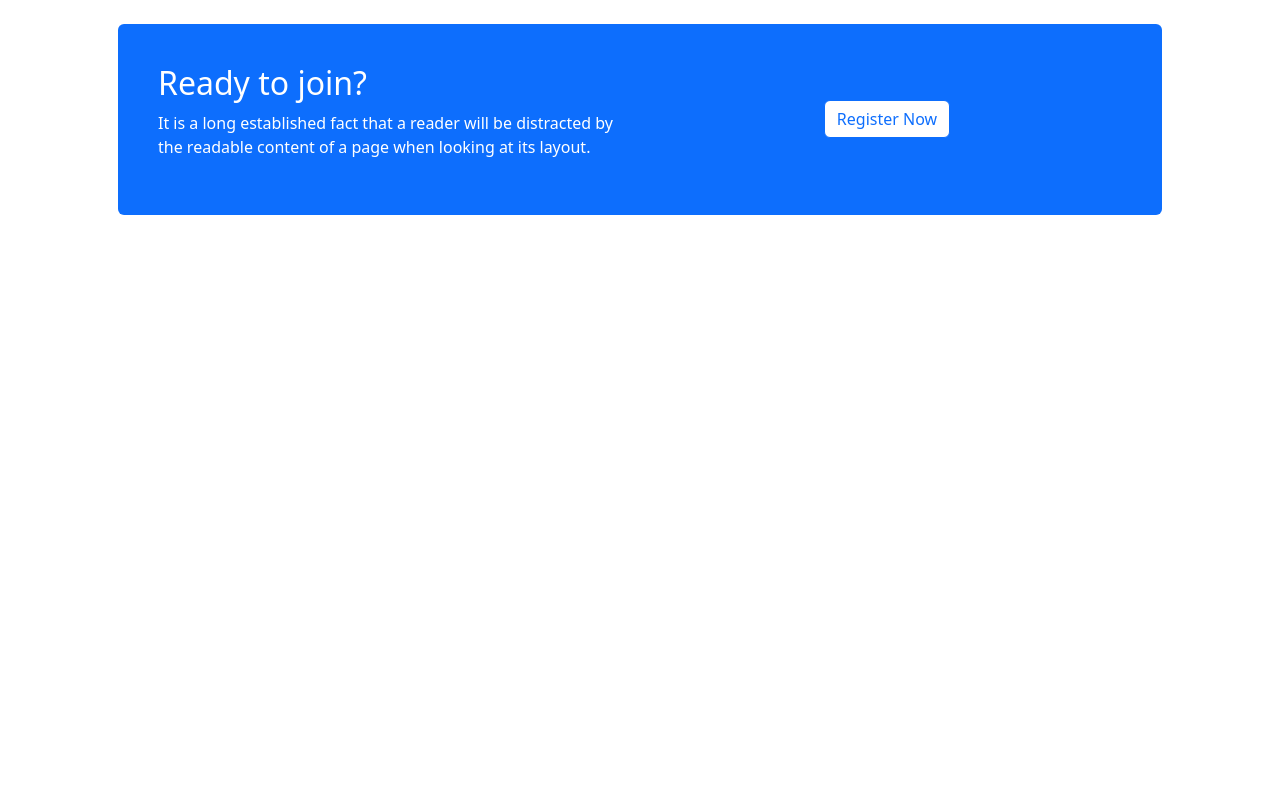
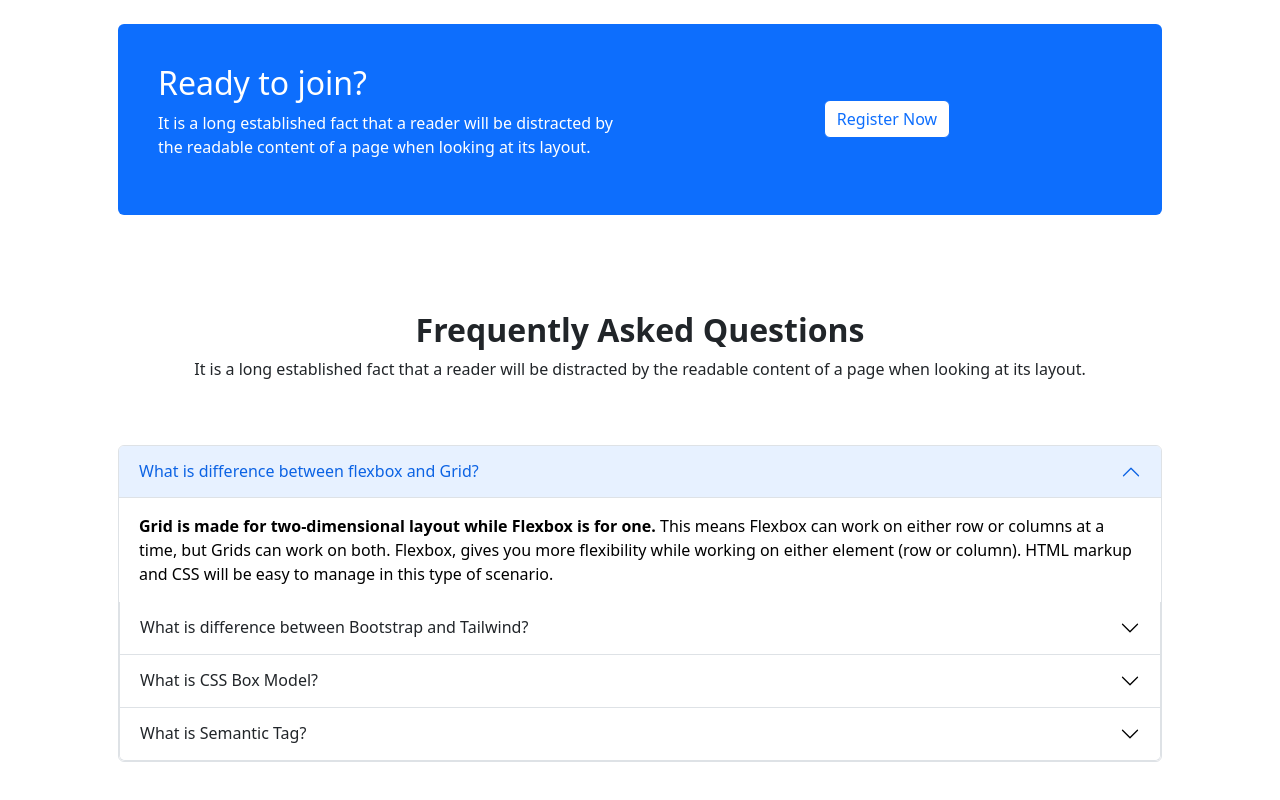
Before and after one commit to RabbiHasan/assignment-three, a plain HTML site: page index.html in a window 1280 px wide. Shown: the part 1691-2491 px from the top of the page. Before the commit the page ends 1954 px from the top, so only its background shows below. Drawn offline with nearby package versions, Linux system fonts and the light colour scheme.

Commit message:
added questions

```diff
--- a/index.html
+++ b/index.html
@@ -289,6 +289,87 @@
             </div>
         </section>
         <!-- joining section end -->
+        <!-- Question section start -->
+        <section>
+            <div class="d-flex justify-content-center align-items-center flex-column mt-5 p-5">
+                <h2 class="fw-semibold">Frequently Asked Questions</h2>
+                <p class="fw-light">It is a long established fact that a reader will be distracted by the readable
+                    content of a page when looking at its layout.</p>
+            </div>
+
+            <div class="accordion" id="accordionExample">
+                <div class="accordion-item">
+                    <h2 class="accordion-header" id="headingOne">
+                        <button class="accordion-button" type="button" data-bs-toggle="collapse"
+                            data-bs-target="#collapseOne" aria-expanded="true" aria-controls="collapseOne">
+                            What is difference between flexbox and Grid?
+                        </button>
+                    </h2>
+                    <div id="collapseOne" class="accordion-collapse collapse show" aria-labelledby="headingOne"
+                        data-bs-parent="#accordionExample">
+                        <div class="accordion-body">
+                            <strong>Grid is made for two-dimensional layout while Flexbox is for one.</strong> This
+                            means Flexbox can work on either row or columns at a time, but Grids can work on both.
+                            Flexbox, gives you more flexibility while working on either element (row or column). HTML
+                            markup and CSS will be easy to manage in this type of scenario.
+                        </div>
+                    </div>
+                    <div class="accordion-item">
+                        <h2 class="accordion-header" id="headingTwo">
+                            <button class="accordion-button collapsed" type="button" data-bs-toggle="collapse"
+                                data-bs-target="#collapseTwo" aria-expanded="false" aria-controls="collapseTwo">
+                                What is difference between Bootstrap and Tailwind?
+                            </button>
+                        </h2>
+                        <div id="collapseTwo" class="accordion-collapse collapse" aria-labelledby="headingTwo"
+                            data-bs-parent="#accordionExample">
+                            <div class="accordion-body">
+                                The main difference between TailwindCSS and Bootstrap is that <strong>Tailwind CSS is
+                                    not a UI kit. </strong>
+                                a default theme or built-in UI components. Instead, it comes with predesigned widgets
+                                you can use to build your site from scratch.
+                            </div>
+                        </div>
+                    </div>
+                    <div class="accordion-item">
+                        <h2 class="accordion-header" id="headingThree">
+                            <button class="accordion-button collapsed" type="button" data-bs-toggle="collapse"
+                                data-bs-target="#collapseThree" aria-expanded="false" aria-controls="collapseThree">
+                                What is CSS Box Model?
+                            </button>
+                        </h2>
+                        <div id="collapseThree" class="accordion-collapse collapse" aria-labelledby="headingThree"
+                            data-bs-parent="#accordionExample">
+                            <div class="accordion-body">
+
+                                In CSS, the term "box model" is used when talking about design and layout. The CSS box
+                                model is essentially <strong>a box that wraps around every HTML element.</strong> It
+                                consists of:
+                                margins, borders, padding, and the actual content.
+                            </div>
+                        </div>
+                    </div>
+                    <div class="accordion-item">
+                        <h2 class="accordion-header" id="headingFour">
+                            <button class="accordion-button collapsed" type="button" data-bs-toggle="collapse"
+                                data-bs-target="#collapseFour" aria-expanded="false" aria-controls="collapseFour">
+                                What is Semantic Tag?
+                            </button>
+                        </h2>
+                        <div id="collapseFour" class="accordion-collapse collapse" aria-labelledby="headingFour"
+                            data-bs-parent="#accordionExample">
+                            <div class="accordion-body">
+                                The HTML semantics refers to <strong>the tags that provide meaning to an HTML page
+                                    rather than
+                                    just presentation.</strong> It makes HTML more comprehensible by better defining the
+                                different
+                                sections and layout of web pages.
+                            </div>
+                        </div>
+                    </div>
+                </div>
+        </section>
+        <!-- Question section end -->
     </main>
 
 
```
